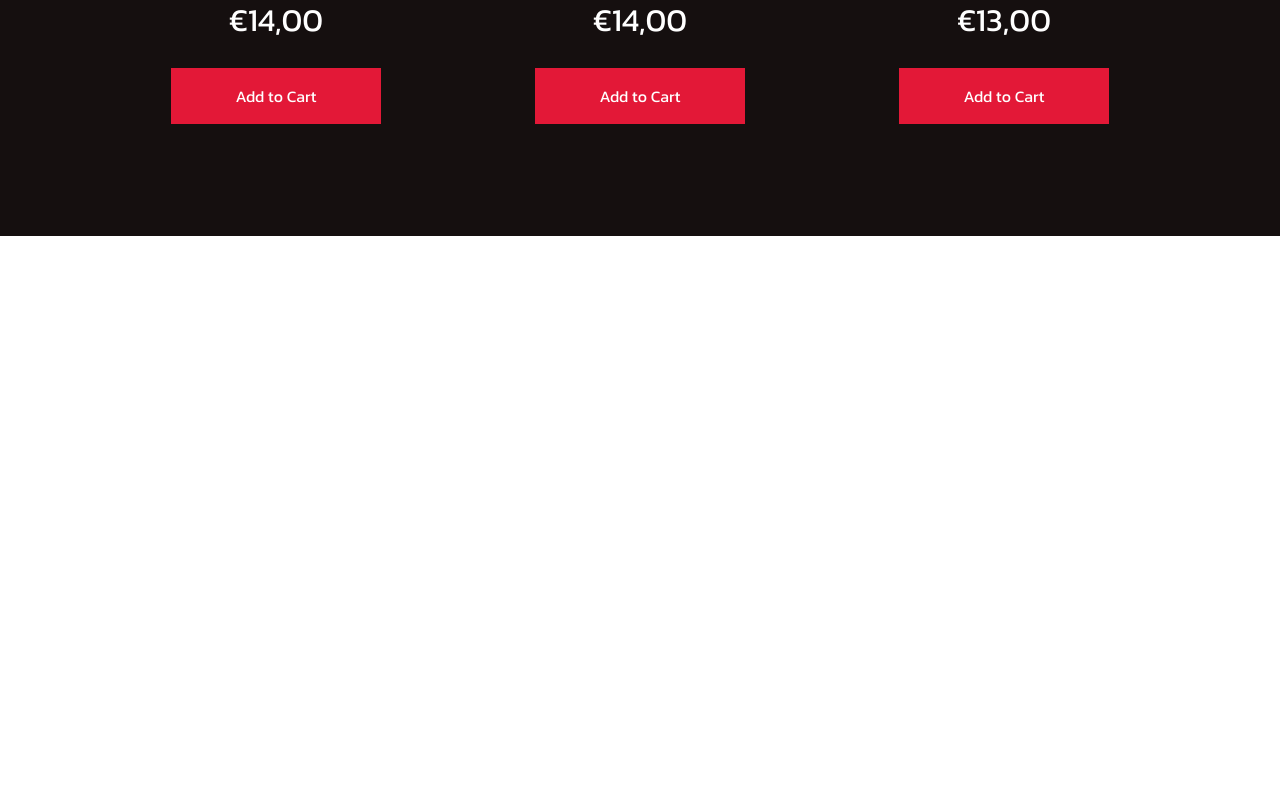
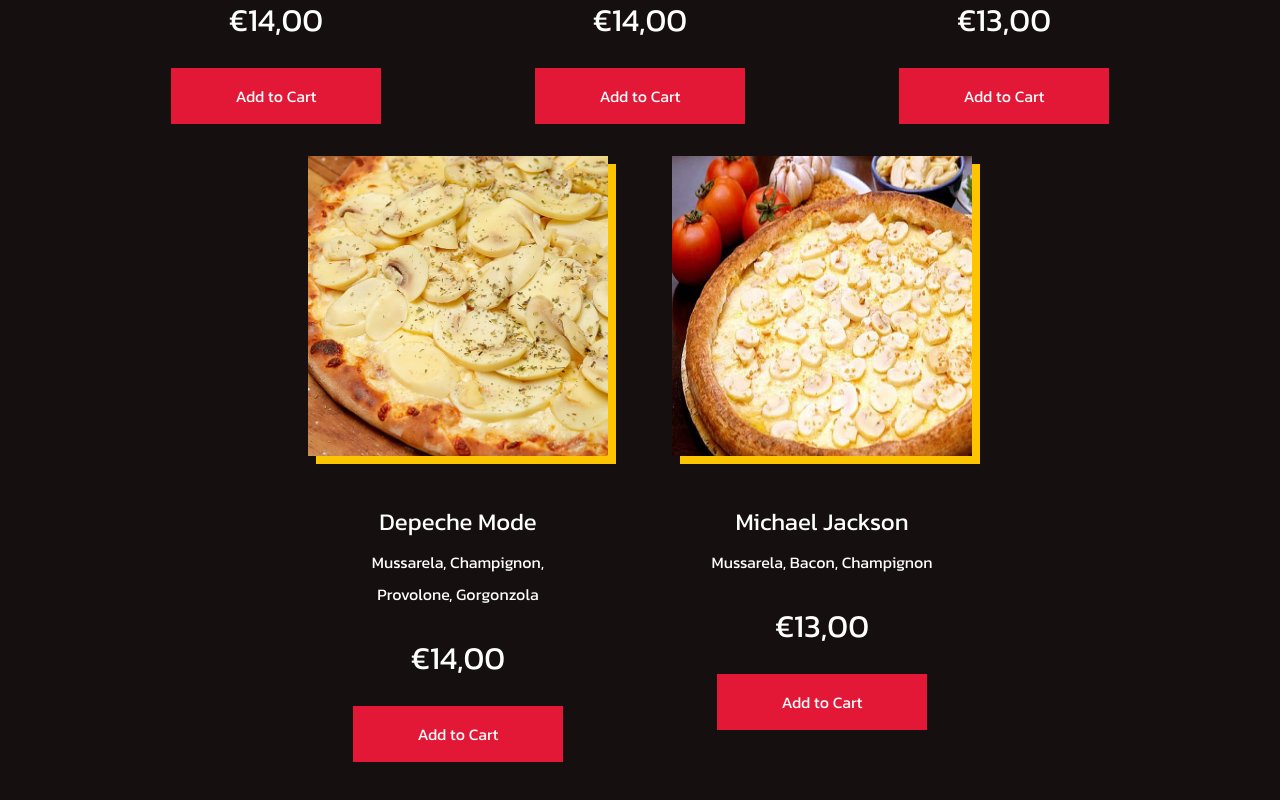
Before and after one commit to ambulcao/pizza-website, a React (Create React App) app: page / in a window 1280 px wide. Shown: the part 2368-3168 px from the top of the page. Before the commit the page ends 2604 px from the top, so only its background shows below. Built offline with nearby package versions, Linux system fonts and the light colour scheme.

Commit message:
Adicionando produtos no Menu3

```diff
--- a/src/components/Products/data.js
+++ b/src/components/Products/data.js
@@ -4,6 +4,8 @@ import product3 from '../../images/Prince.jpg';
 import product4 from '../../images/LedZeppelin.jpg';
 import product5 from '../../images/PinkFloyd.jpg';
 import product6 from '../../images/TheCure.jpg';
+import produtc7 from '../../images/DepecheMode.jpg';
+import product8 from '../../images/MichaelJackson.jpg';
 
 export const productData = [
     {
@@ -53,5 +55,21 @@ export const productData = [
         desc: 'Brócolis, Champignon, Pimento, Mussarela Salpicada',
         price: '€13,00',
         button: 'Add to Cart',
+    },
+    {
+        img: produtc7,
+        alt: 'Pizza',
+        name: 'Depeche Mode',
+        desc: 'Mussarela, Champignon, Provolone, Gorgonzola',
+        price: '€14,00',
+        button: 'Add to Cart',
+    },
+    {
+        img: product8,
+        alt: 'Pizza',
+        name: 'Michael Jackson',
+        desc: 'Mussarela, Bacon, Champignon',
+        price: '€13,00',
+        button: 'Add to Cart',
     }
 ]
```
